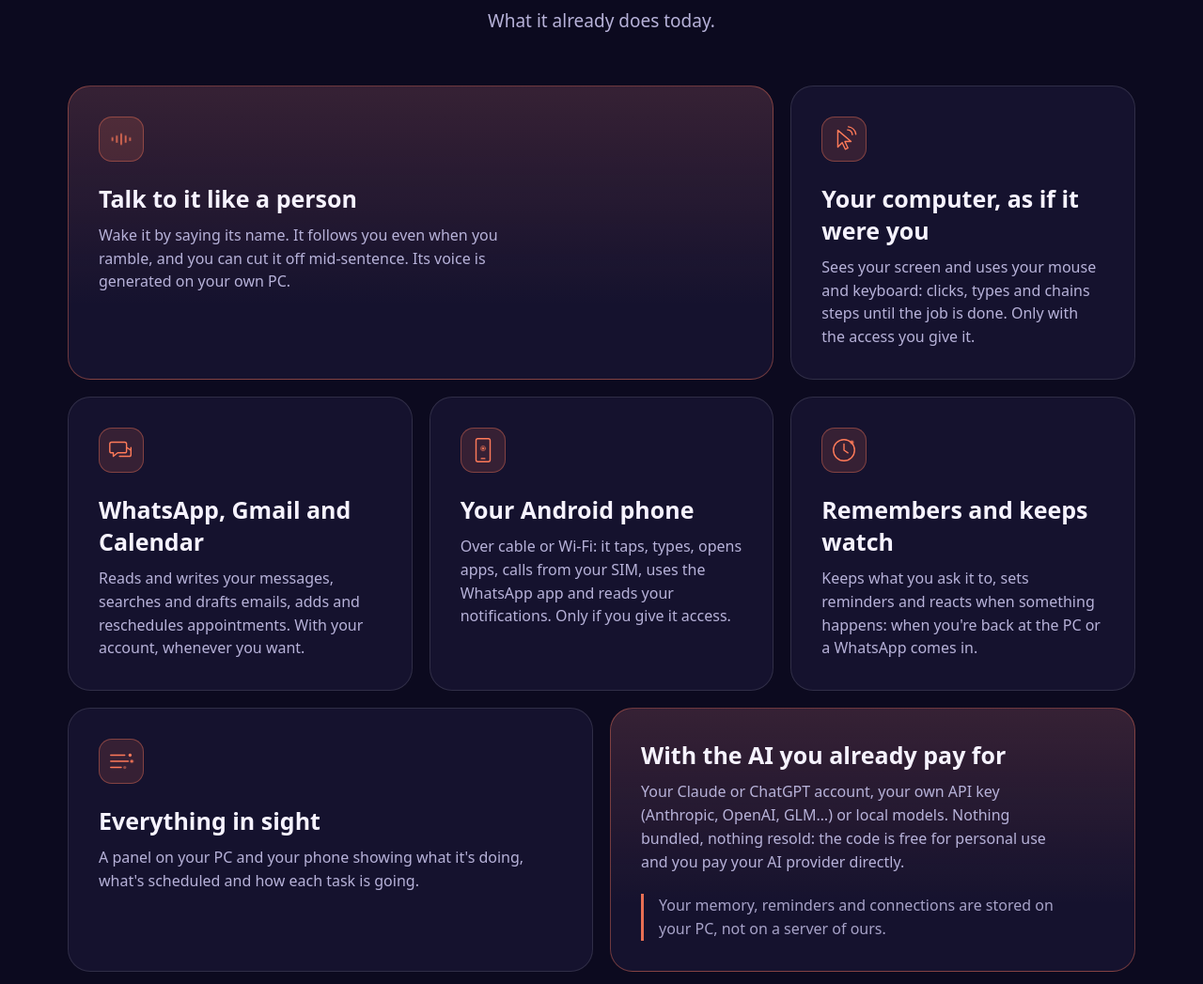
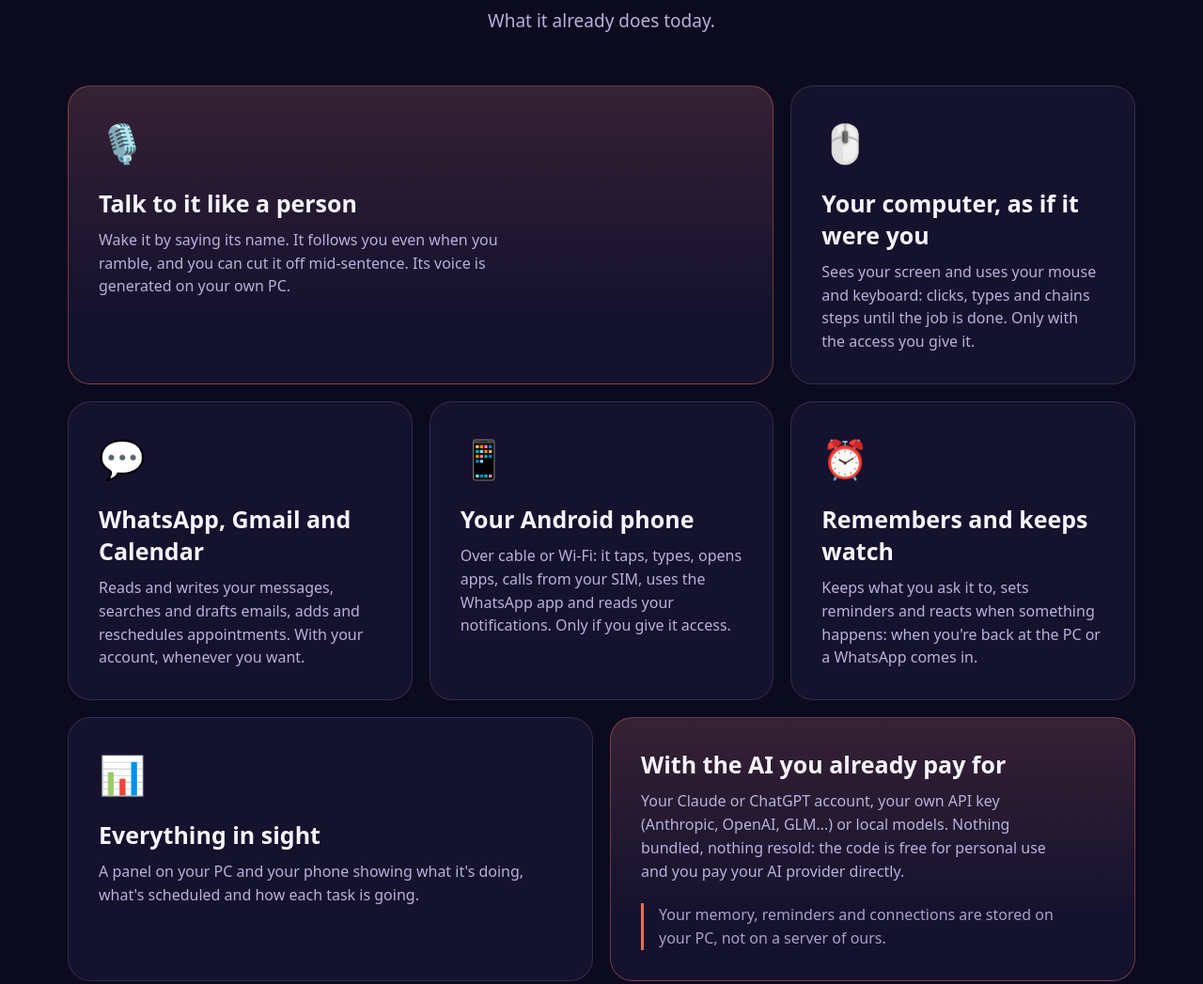
Before and after one commit to yeikiu/doitpaco.com-site, a plain HTML site: page index.html in a window 1280 px wide. Shown: the part 4550-5597 px from the top of the page at 94% size. Drawn offline with Linux system fonts and the light colour scheme.

Commit message:
Revert «iconos SVG propios»: se publicará todo junto al aprobar la propuesta
Co-Authored-By: Claude Opus 5.5 <noreply@anthropic.com>

```diff
--- a/animacion.js
+++ b/animacion.js
@@ -5,7 +5,7 @@
   var reduce = window.matchMedia && window.matchMedia('(prefers-reduced-motion: reduce)').matches;
   if (reduce || !('IntersectionObserver' in window)) return;
 
-  var SEL = '#video .film, #best .brow, #features .tile, #built .wrap > *, #beta .wrap > *, #consulting .tile, .final h2, .final .cta';
+  var SEL = '#video .film, #best .brow, #features .tile, #download .dl, #install .st, #install .orb, .final h2, .final .cta';
   var els = Array.prototype.slice.call(document.querySelectorAll(SEL));
   if (!els.length) return;
 
--- a/index.html
+++ b/index.html
@@ -139,19 +139,7 @@
   .tile.w4{grid-column:span 4}.tile.w2{grid-column:span 2}.tile.w3{grid-column:span 3}
   .tile h3{font-size:25px;margin-bottom:10px;max-width:420px}
   .tile p{color:var(--mute);line-height:1.55;max-width:460px}
-  .tile .ico{width:48px;height:48px;margin-bottom:22px;color:var(--a);padding:9px;border-radius:14px;background:var(--a-soft);box-shadow:inset 0 0 0 1px var(--a-line)}
-  .tile .ico svg{width:100%;height:100%;display:block;overflow:visible}
-  .tile .ico path{stroke-dasharray:1;stroke-dashoffset:0}
-  .tile .ico .ring{transform-origin:16px 14px;animation:icoRing 2.4s ease-out infinite}
-  .tile .ico .dot{animation:icoDot 2.4s ease-in-out infinite}
-  .tile .ico .w{transform-box:fill-box;transform-origin:center;animation:icoWave 1.6s ease-in-out infinite}
-  .tile .ico .w:nth-child(2){animation-delay:.15s}.tile .ico .w:nth-child(3){animation-delay:.3s}.tile .ico .w:nth-child(4){animation-delay:.45s}.tile .ico .w:nth-child(5){animation-delay:.6s}
-  .rv .ico path{stroke-dashoffset:1}
-  .in .ico path{transition:stroke-dashoffset 1.1s cubic-bezier(.6,0,.2,1) .2s;stroke-dashoffset:0}
-  @keyframes icoWave{0%,100%{transform:scaleY(.55)}50%{transform:scaleY(1)}}
-  @keyframes icoRing{0%{transform:scale(.4);opacity:.9}100%{transform:scale(1.5);opacity:0}}
-  @keyframes icoDot{0%,100%{opacity:1}50%{opacity:.35}}
-  @media (prefers-reduced-motion:reduce){.tile .ico *{animation:none!important;transition:none!important;stroke-dashoffset:0!important}}
+  .tile .ico{font-size:40px;margin-bottom:20px}
   .tile.hot{background:linear-gradient(180deg,var(--a-soft),transparent 75%),var(--surf);border-color:var(--a-line)}
   /* BRAIN */
   .brain{display:grid;grid-template-columns:1fr 1fr;gap:50px;align-items:center}
@@ -353,12 +341,12 @@
 <section id="features"><div class="wrap">
   <div class="center"><h2 data-i18n="features.title">What PACO does</h2><p class="lead" data-i18n="features.sub">What it already does today.</p></div>
   <div class="bento">
-    <div class="tile w4 hot"><div class="ico"><svg viewBox="0 0 32 32" fill="none" stroke="currentColor" stroke-width="1.5" stroke-linecap="round" stroke-linejoin="round" aria-hidden="true"><path class="w" pathLength="1" d="M6 13v6"/><path class="w" pathLength="1" d="M11 9v14"/><path class="w" pathLength="1" d="M16 5v22"/><path class="w" pathLength="1" d="M21 10v12"/><path class="w" pathLength="1" d="M26 14v4"/></svg></div><h3 data-i18n="f1.title">Talk to it like a person</h3><p data-i18n="f1.text">Wake it by saying its name. It follows you even when you ramble, and you can cut it off mid-sentence. Its voice is generated on your own PC.</p></div>
-    <div class="tile w2"><div class="ico"><svg viewBox="0 0 32 32" fill="none" stroke="currentColor" stroke-width="1.5" stroke-linecap="round" stroke-linejoin="round" aria-hidden="true"><path pathLength="1" d="M9 6l0 19 5-5 3.5 7.5 3-1.4-3.5-7.4 7 0z"/><path pathLength="1" d="M20 5.5a6 6 0 0 1 5.5 5.5"/><path pathLength="1" d="M21 2a10 10 0 0 1 8.5 8.5"/></svg></div><h3 data-i18n="f2.title">Your computer, as if it were you</h3><p data-i18n="f2.text">Sees your screen and uses your mouse and keyboard: clicks, types and chains steps until the job is done. Only with the access you give it.</p></div>
-    <div class="tile w2"><div class="ico"><svg viewBox="0 0 32 32" fill="none" stroke="currentColor" stroke-width="1.5" stroke-linecap="round" stroke-linejoin="round" aria-hidden="true"><path pathLength="1" d="M5 7h15a2 2 0 0 1 2 2v8a2 2 0 0 1-2 2h-8l-5 4v-4H5a2 2 0 0 1-2-2V9a2 2 0 0 1 2-2z"/><path pathLength="1" d="M14 23h11a2 2 0 0 0 2-2v-8"/><path pathLength="1" d="M22 13l5 3"/></svg></div><h3 data-i18n="f3.title">WhatsApp, Gmail and Calendar</h3><p data-i18n="f3.text">Reads and writes your messages, searches and drafts emails, adds and reschedules appointments. With your account, whenever you want.</p></div>
-    <div class="tile w2"><div class="ico"><svg viewBox="0 0 32 32" fill="none" stroke="currentColor" stroke-width="1.5" stroke-linecap="round" stroke-linejoin="round" aria-hidden="true"><path pathLength="1" d="M10 3h12a2 2 0 0 1 2 2v22a2 2 0 0 1-2 2H10a2 2 0 0 1-2-2V5a2 2 0 0 1 2-2z"/><path pathLength="1" d="M14 25.5h4"/><circle class="dot" cx="16" cy="14" r="1.6" fill="currentColor" stroke="none"/><circle class="ring" cx="16" cy="14" r="5"/></svg></div><h3 data-i18n="f4.title">Your Android phone</h3><p data-i18n="f4.text">Over cable or Wi-Fi: it taps, types, opens apps, calls from your SIM, uses the WhatsApp app and reads your notifications. Only if you give it access.</p></div>
-    <div class="tile w2"><div class="ico"><svg viewBox="0 0 32 32" fill="none" stroke="currentColor" stroke-width="1.5" stroke-linecap="round" stroke-linejoin="round" aria-hidden="true"><path pathLength="1" d="M16 4a12 12 0 1 1 0 24 12 12 0 0 1 0-24z"/><path pathLength="1" d="M16 9v7l4.5 3"/><circle class="dot" cx="25" cy="7" r="2" fill="currentColor" stroke="none"/></svg></div><h3 data-i18n="f5.title">Remembers and keeps watch</h3><p data-i18n="f5.text">Keeps what you ask it to, sets reminders and reacts when something happens: when you're back at the PC or a WhatsApp comes in.</p></div>
-    <div class="tile w3"><div class="ico"><svg viewBox="0 0 32 32" fill="none" stroke="currentColor" stroke-width="1.5" stroke-linecap="round" stroke-linejoin="round" aria-hidden="true"><path pathLength="1" d="M4 9h16"/><path pathLength="1" d="M4 16h20"/><path pathLength="1" d="M4 23h12"/><circle cx="26" cy="9" r="1.8" fill="currentColor" stroke="none"/><circle class="dot" cx="28" cy="16" r="1.8" fill="currentColor" stroke="none"/><circle cx="20" cy="23" r="1.8" fill="currentColor" stroke="none" opacity=".45"/></svg></div><h3 data-i18n="f6.title">Everything in sight</h3><p data-i18n="f6.text">A panel on your PC and your phone showing what it's doing, what's scheduled and how each task is going.</p></div>
+    <div class="tile w4 hot"><div class="ico">🎙️</div><h3 data-i18n="f1.title">Talk to it like a person</h3><p data-i18n="f1.text">Wake it by saying its name. It follows you even when you ramble, and you can cut it off mid-sentence. Its voice is generated on your own PC.</p></div>
+    <div class="tile w2"><div class="ico">🖱️</div><h3 data-i18n="f2.title">Your computer, as if it were you</h3><p data-i18n="f2.text">Sees your screen and uses your mouse and keyboard: clicks, types and chains steps until the job is done. Only with the access you give it.</p></div>
+    <div class="tile w2"><div class="ico">💬</div><h3 data-i18n="f3.title">WhatsApp, Gmail and Calendar</h3><p data-i18n="f3.text">Reads and writes your messages, searches and drafts emails, adds and reschedules appointments. With your account, whenever you want.</p></div>
+    <div class="tile w2"><div class="ico">📱</div><h3 data-i18n="f4.title">Your Android phone</h3><p data-i18n="f4.text">Over cable or Wi-Fi: it taps, types, opens apps, calls from your SIM, uses the WhatsApp app and reads your notifications. Only if you give it access.</p></div>
+    <div class="tile w2"><div class="ico">⏰</div><h3 data-i18n="f5.title">Remembers and keeps watch</h3><p data-i18n="f5.text">Keeps what you ask it to, sets reminders and reacts when something happens: when you're back at the PC or a WhatsApp comes in.</p></div>
+    <div class="tile w3"><div class="ico">📊</div><h3 data-i18n="f6.title">Everything in sight</h3><p data-i18n="f6.text">A panel on your PC and your phone showing what it's doing, what's scheduled and how each task is going.</p></div>
     <div class="tile w3 hot brainbox"><h3 data-i18n="brain.title">With the AI you already pay for</h3><p data-i18n="brain.text">Your Claude or ChatGPT account, your own API key (Anthropic, OpenAI, GLM…) or local models. Nothing bundled, nothing resold: the code is free for personal use and you pay your AI provider directly.</p><p class="note" data-i18n="brain.local">Your memory, reminders and connections are stored on your PC, not on a server of ours.</p></div>
   </div>
 </div></section>
@@ -425,7 +413,7 @@
 <section id="consulting"><div class="wrap">
   <div class="center"><h2 data-i18n="consult.title">I'm an AI consultant: book 30 or 50 min with me</h2><p class="lead" data-i18n="consult.sub">I work in English and Spanish, with clients anywhere. You decide what the block is for: installing PACO, learning to use it, building an automation or any AI question. Video call on Google Meet.</p></div>
   <div class="bento">
-    <div class="tile w3"><h3 data-i18n="consult.b30.title">30 min · €90</h3><p data-i18n="consult.b30.text">For a specific question or a quick fix. Paid when you book.</p><a class="cta" href="https://cal.com/jqdevai/30min" target="_blank" rel="noopener" data-i18n="consult.b30.cta">Book 30 min</a></div>
+    <div class="tile w3"><div class="ico">⏱️</div><h3 data-i18n="consult.b30.title">30 min · €90</h3><p data-i18n="consult.b30.text">For a specific question or a quick fix. Paid when you book.</p><a class="cta" href="https://cal.com/jqdevai/30min" target="_blank" rel="noopener" data-i18n="consult.b30.cta">Book 30 min</a></div>
     <div class="tile w3 hot"><span class="badge" data-i18n="consult.b50.badge">Recommended for a first session</span><h3 data-i18n="consult.b50.title">50 min · €150</h3><p data-i18n="consult.b50.text">To install PACO together or build your first automation. Paid when you book.</p><a class="cta" href="https://cal.com/jqdevai/50min" target="_blank" rel="noopener" data-i18n="consult.b50.cta">Book 50 min</a></div>
     <div class="tile w4"><h3 data-i18n="consult.req.title">If it's for PACO, you need</h3><ul class="req"><li data-i18n="consult.req.1">A Windows, macOS or Linux computer</li><li data-i18n="consult.req.2">An Android phone</li><li data-i18n="consult.req.3">An active subscription to a supported AI provider (Anthropic, OpenAI, GLM or others)</li></ul></div>
     <div class="tile w2"><p data-i18n="consult.fine">You pay for the time, not an outcome: if you need more help later, book another block.</p><p class="note" data-i18n="consult.hours">Weekday evenings and weekends (European time).</p><a class="more" href="https://cal.com/jqdevai" target="_blank" rel="noopener" data-i18n="consult.all">See all times</a></div>
```
